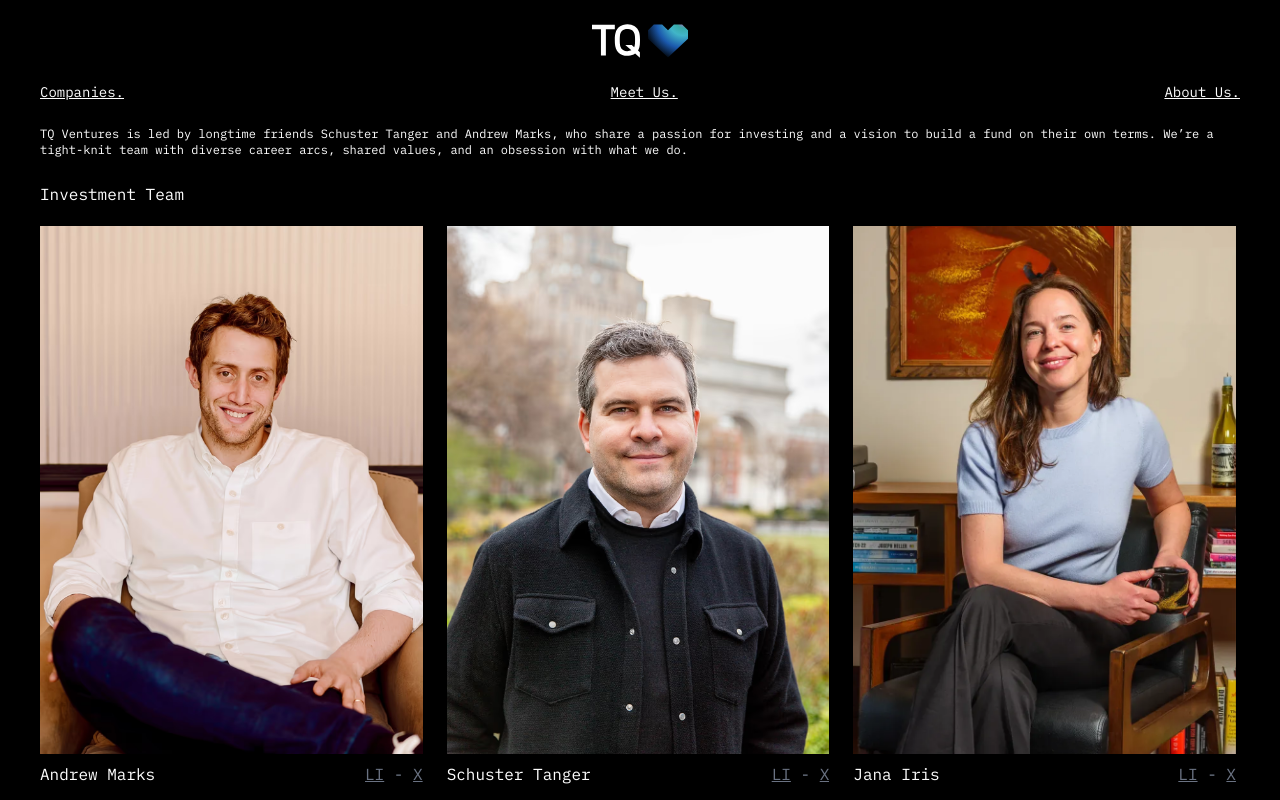
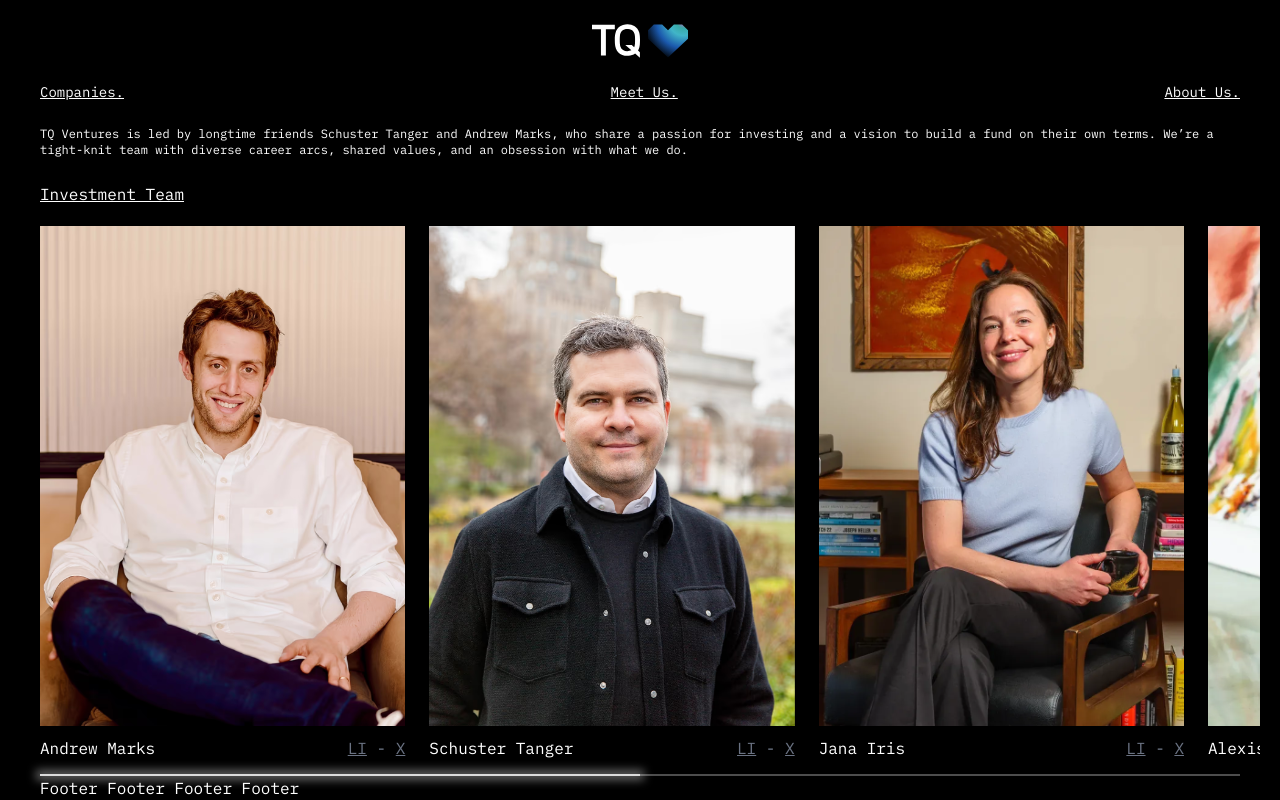
Before and after one commit to terrybrash/tq-meet-us, a Next.js app: page / in a window 1280 px wide. Built offline with nearby package versions, Linux system fonts and the light colour scheme.

Commit message:
add scrollbar

```diff
--- a/app/globals.css
+++ b/app/globals.css
@@ -20,18 +20,43 @@ body {
   box-sizing: content-box;
 
   display: grid;
-  grid-template-rows: auto 1fr;
+  grid-template-rows: auto 1fr auto auto;
+}
+
+.company::-webkit-scrollbar {
+  display: none;
+  /* opacity: 20%; */
+  /* height: 16px; */
+  /* opacity: 0; */
 }
 
 .company {
   gap: 0px 24px;
   margin: 0px -20px;
   padding: 0px 20px;
+  /* padding-bottom: 8px; */
 
+  /* position: relative; */
   overflow-x: auto;
   display: grid;
   grid-auto-flow: column;
   grid-auto-columns: max-content;
+}
+
+.scrollbar {
+  pointer-events: none;
+  position: relative;
+  background-color: rgba(255, 255, 255, 0.3);
+  height: 2px;
+  display: flex;
+  align-items: center;
+}
+
+.scrollbar .thumb {
+  height: 100%;
+  width: 50%;
+  background-color: rgba(255, 255, 255, 0.8);
+  box-shadow: 0px 0px 10px 4px rgba(255, 255, 255, 0.4);
 }
 
 .team {
@@ -79,12 +104,13 @@ body {
 
 .socials {
   line-height: normal;
-  padding: 10px 0px 16px 0px;
+  padding: 12px 1px 16px;
   background-color: black;
   position: absolute;
-  bottom: 0px;
   display: flex;
   justify-content: space-between;
-  width: 100%;
+  bottom: 0px;
+  left: -1px;
+  right: -1px;
   overflow: hidden;
 }
--- a/app/page.tsx
+++ b/app/page.tsx
@@ -5,6 +5,7 @@ import { Logo } from "./logo";
 
 export default function Home() {
   const containerRef = useRef<HTMLDivElement>(null);
+  const thumbRef = useRef<HTMLDivElement>(null);
   const scrollRef = useRef<HTMLDivElement>(null);
   const [width, setWidth] = useState(0);
 
@@ -13,14 +14,50 @@ export default function Home() {
       if (!containerRef.current) {
         return;
       }
+      if (e.shiftKey) {
+        e.preventDefault();
+      }
       const el = containerRef.current;
       el.scrollLeft += e.deltaY * 1.5;
-      console.log(
-        "progress",
-        (el.scrollLeft + el.clientWidth) / el.scrollWidth
-      );
     };
-    window.addEventListener("wheel", handleWheel);
+    window.addEventListener("wheel", handleWheel, {
+      passive: false,
+      capture: true,
+    });
+
+    const el = containerRef.current;
+    if (!el) {
+      return;
+    }
+    const handleScroll = () => {
+      const thumb = thumbRef.current;
+      if (!thumb) {
+        return;
+      }
+      // const s = el.scrollLeft / (el.scrollWidth - el.clientWidth);
+      // thumb.style.width = `${s * 100}%`;
+
+      // const { scrollLeft, scrollWidth, clientWidth } = el;
+      // // fraction of content visible
+      // const thumbFraction = clientWidth / scrollWidth;
+      // // fraction of track the thumb can move
+      // const trackFraction = 1 - thumbFraction;
+      // // how far (0→1) the thumb has moved along that range
+      // const scrollFraction = scrollLeft / (scrollWidth - clientWidth);
+      // // the thumb’s center as a fraction of the track
+      // const centerFraction = scrollFraction * trackFraction + thumbFraction / 2;
+      // // set overlay width to that percentage
+      // thumb.style.width = `${centerFraction * 100}%`;
+
+      const thumbFraction = el.clientWidth / el.scrollWidth;
+      const trackFraction = 1 - thumbFraction;
+      const scrollFraction = el.scrollLeft / (el.scrollWidth - el.clientWidth);
+      // right-edge position as fraction of track
+      const rightFraction = scrollFraction * trackFraction + thumbFraction;
+      thumb.style.width = `${rightFraction * 100}%`;
+    };
+    el?.addEventListener("scroll", handleScroll);
+
     return () => {
       window.removeEventListener("wheel", handleWheel);
     };
@@ -145,7 +182,9 @@ export default function Home() {
       <div ref={containerRef} className="company">
         {teams.map((team, ti) => (
           <div key={ti} className="team" id={team.anchor}>
-            <a className="team-name">{team.name}</a>
+            <a className="team-name underline" href={`#${team.anchor}`}>
+              {team.name}
+            </a>
             <div className="team-members">
               {team.members.map((member, ii) => (
                 <div
@@ -168,6 +207,10 @@ export default function Home() {
           </div>
         ))}
       </div>
+      <div className="scrollbar">
+        <div ref={thumbRef} className="thumb"></div>
+      </div>
+      <div>Footer Footer Footer Footer</div>
     </>
   );
 }
```
